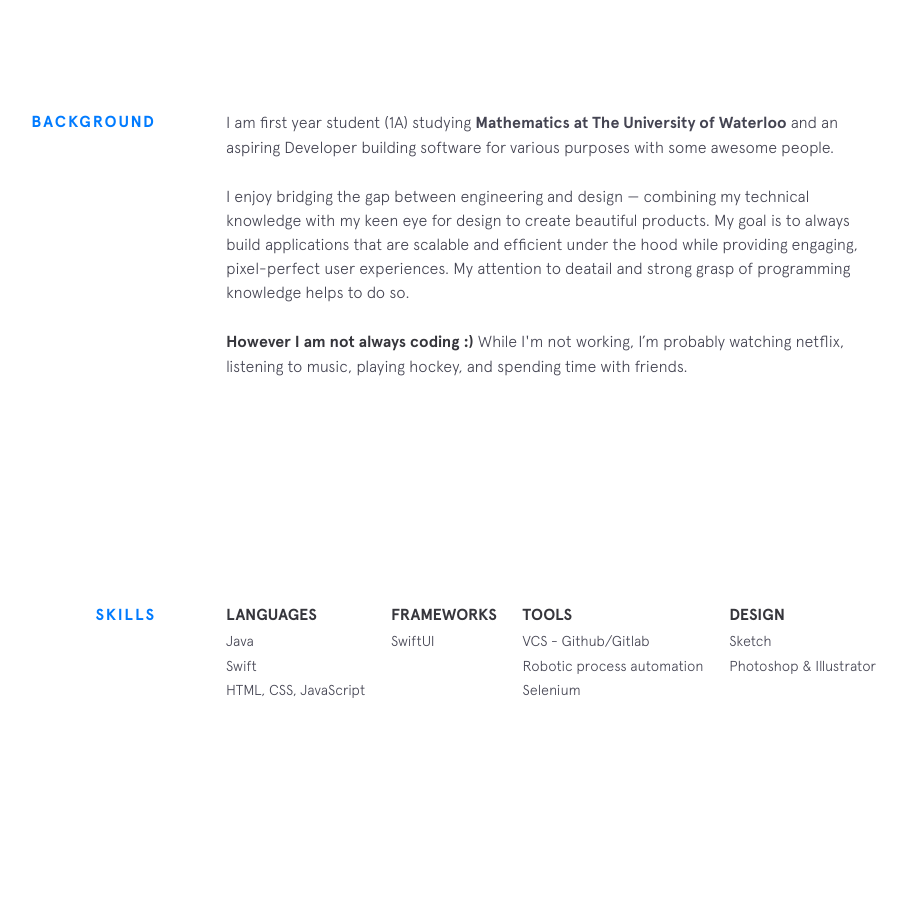
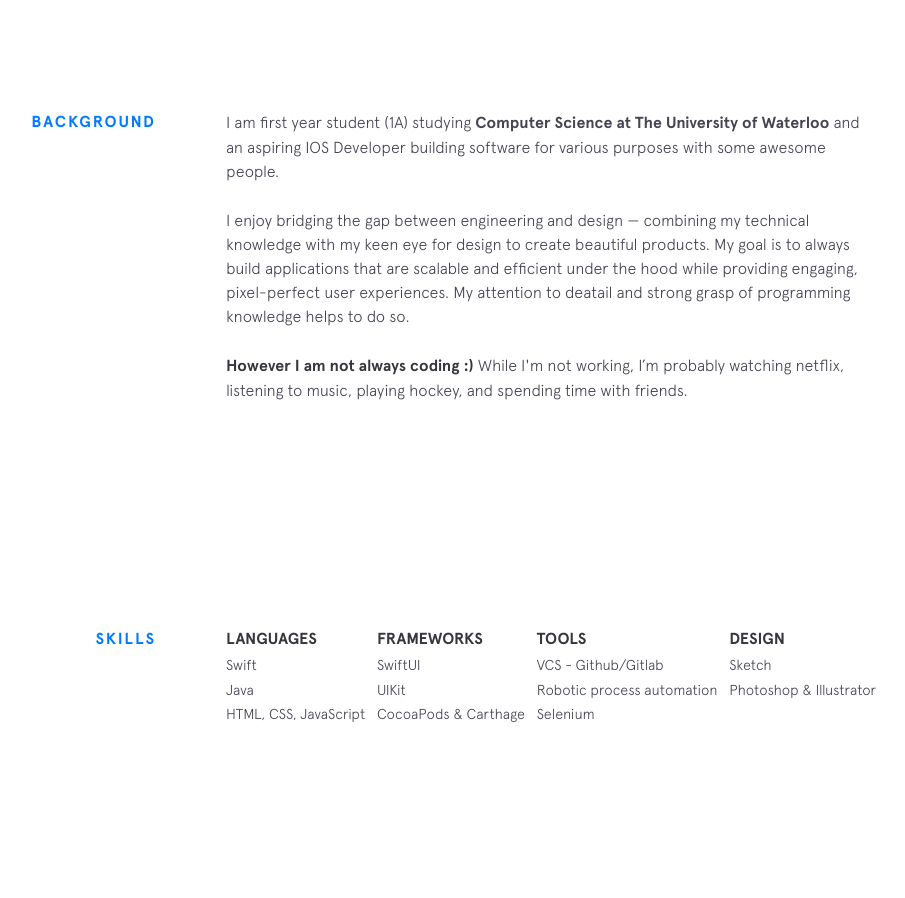
Before and after one commit to dhruvshah8/dhruvshah.tech, a plain HTML site: page index.html in a window 1280 px wide. Shown: the part 790-1688 px from the top of the page, without its empty margins (224-1129 px from the left). Drawn offline with Linux system fonts and the light colour scheme.

Commit message:
Update index.html
edit personal detail & skills

```diff
--- a/index.html
+++ b/index.html
@@ -32,9 +32,9 @@
         <meta property="og:image:type" content="image/png" />
         <meta property="og:locale" content="en_US" />
         <meta name="description"
-              content="A student, aspiring software developer, constant learner 👨‍💻" />
+              content="A student, aspiring ios software developer, constant learner 👨‍💻" />
         <meta name="keywords"
-              content="Dhruv Shah, Dhruv, Shah, toronto, brampton, Waterloo, Engineering, student, front-end, web, website, computer, software, developer, system design" />
+              content="Dhruv Shah, Dhruv, Shah, toronto, brampton, Waterloo, Engineering, Computer Science, CS, ios developer, student, front-end, web, website, computer, software, developer, system design" />
         <meta itemprop="name" content="Dhruv Shah | Aspiring Developer" />
         <meta itemprop="description"
               content="A student, aspiring software developer, constant learner 👨‍💻" />
@@ -96,7 +96,7 @@
                 <div class="section__content">
                     <p>
                         I am first year student (1A) studying
-                        <a class="underline-link">Mathematics at The University of Waterloo</a> and an aspiring Developer
+                        <a class="underline-link">Computer Science at The University of Waterloo</a> and an aspiring IOS Developer
                         building software for
                         various purposes with some awesome people.
                     </p>
@@ -125,8 +125,8 @@
                             <div class="skillz__category__label">
                                 Languages</div>
                             <ul>
+                                <li class="skillz__category__item">Swift</li>
                                 <li class="skillz__category__item">Java</li>
-                                <li class="skillz__category__item">Swift</li>
                                 <li class="skillz__category__item">HTML, CSS, JavaScript</li>
                             </ul>
                         </div>
@@ -134,8 +134,8 @@
                             <div class="skillz__category__label">Frameworks</div>
                             <ul>
                                 <li class="skillz__category__item">SwiftUI</li>
-                                <li class="skillz__category__item"></li>
-                                <li class="skillz__category__item"></li>
+                                <li class="skillz__category__item">UIKit</li>
+                                <li class="skillz__category__item">CocoaPods & Carthage</li>
                             </ul>
                         </div>
                         <div class="skillz__category">
```
